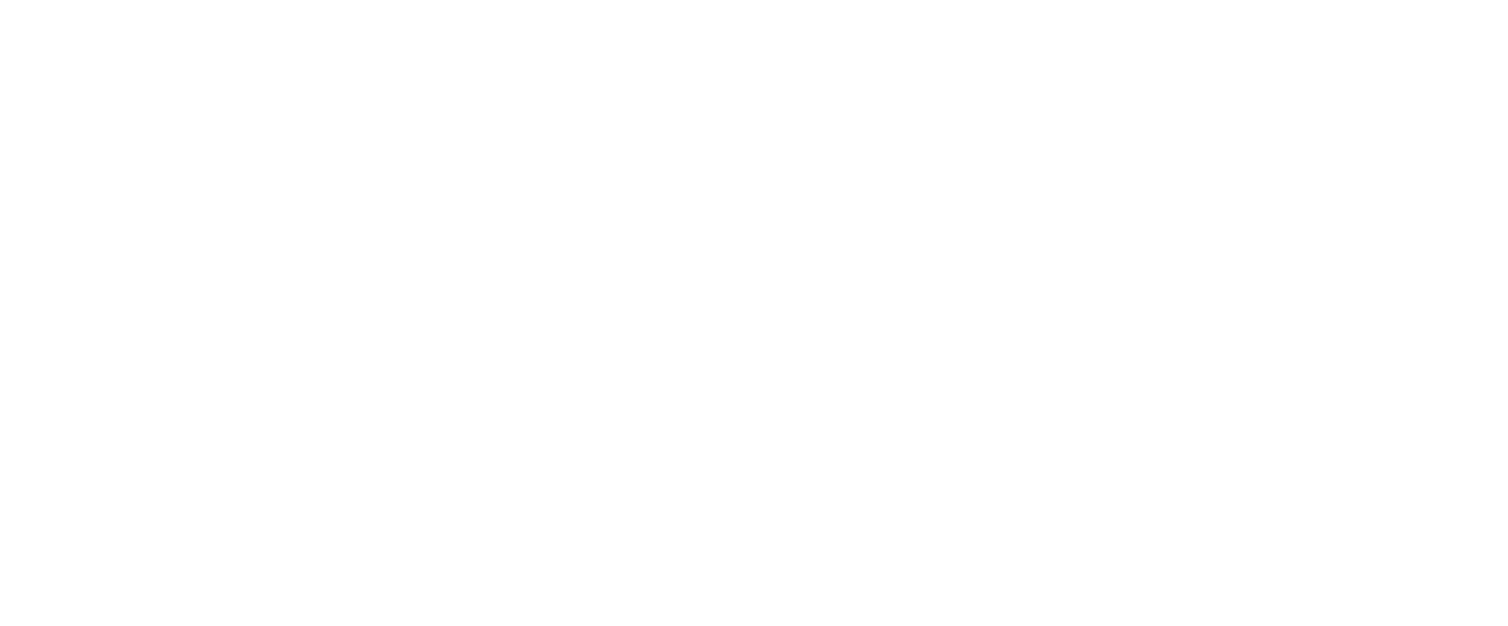
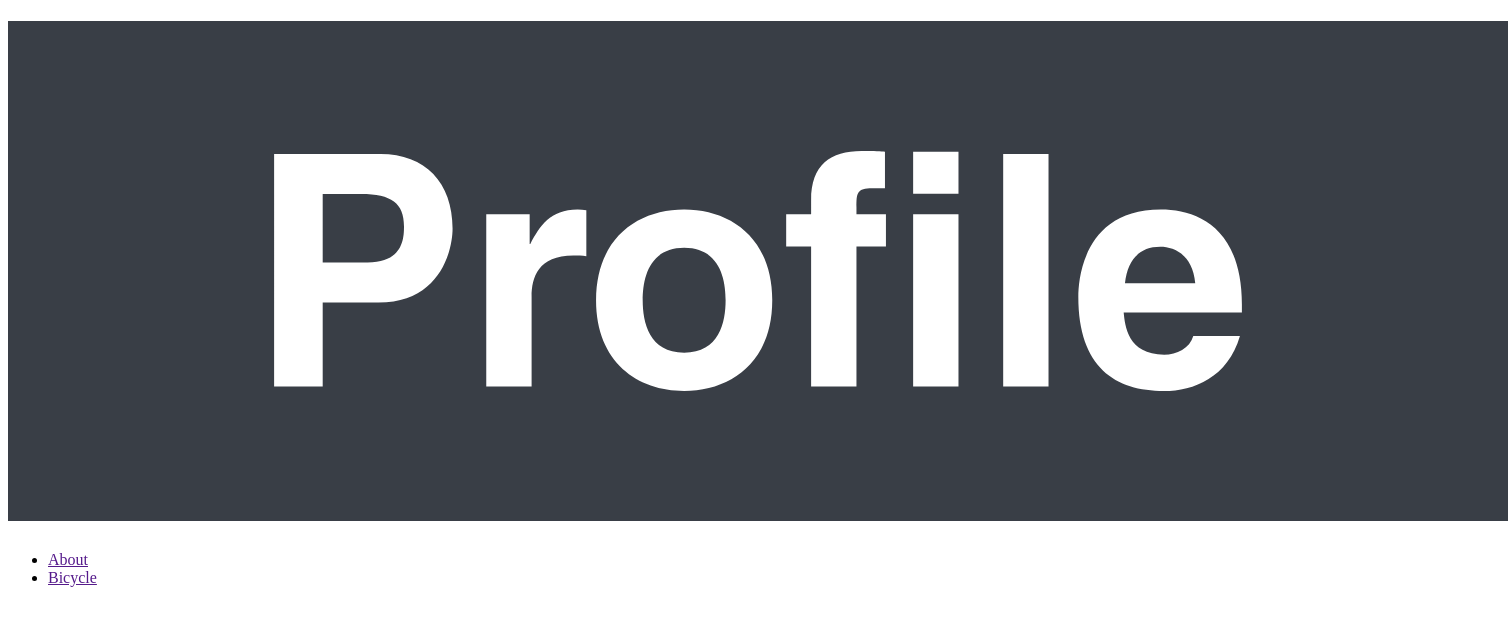
Before and after one commit to hagiwarat/introduction, a plain HTML site: page index.html in a window 1280 px wide. Shown: the whole page, 1508 px wide, since content can reach past the window. Drawn offline with Linux system fonts and the light colour scheme.

Commit message:
アイコン設定とタイトル、ヘッダー入力

```diff
--- a/index.html
+++ b/index.html
@@ -4,10 +4,21 @@
   <meta charset="UTF-8">
   <meta http-equiv="X-UA-Compatible" content="IE=edge">
   <meta name="viewport" content="width=device-width, initial-scale=1.0">
-  <title>Document</title>
+  <title>Profile</title>
+  <link rel="icon" href="favicon.ico">
 </head>
 <body>
   <header>
+    <h1>
+      <a href=""><img src="images/logo.svg" alt="ロゴマーク"></a>
+    </h1>
+
+    <nav>
+      <ul>
+        <li><a href="">About</a></li>
+        <li><a href="">Bicycle</a></li>
+      </ul>
+    </nav>
 
   </header>
   <main>
```
